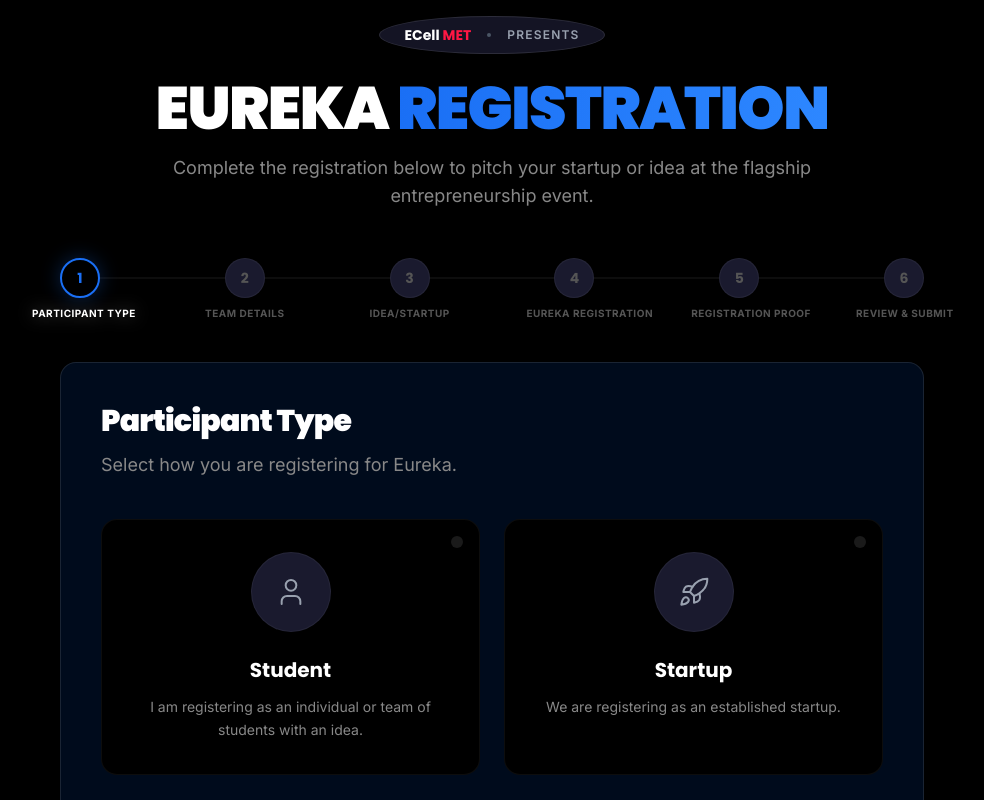
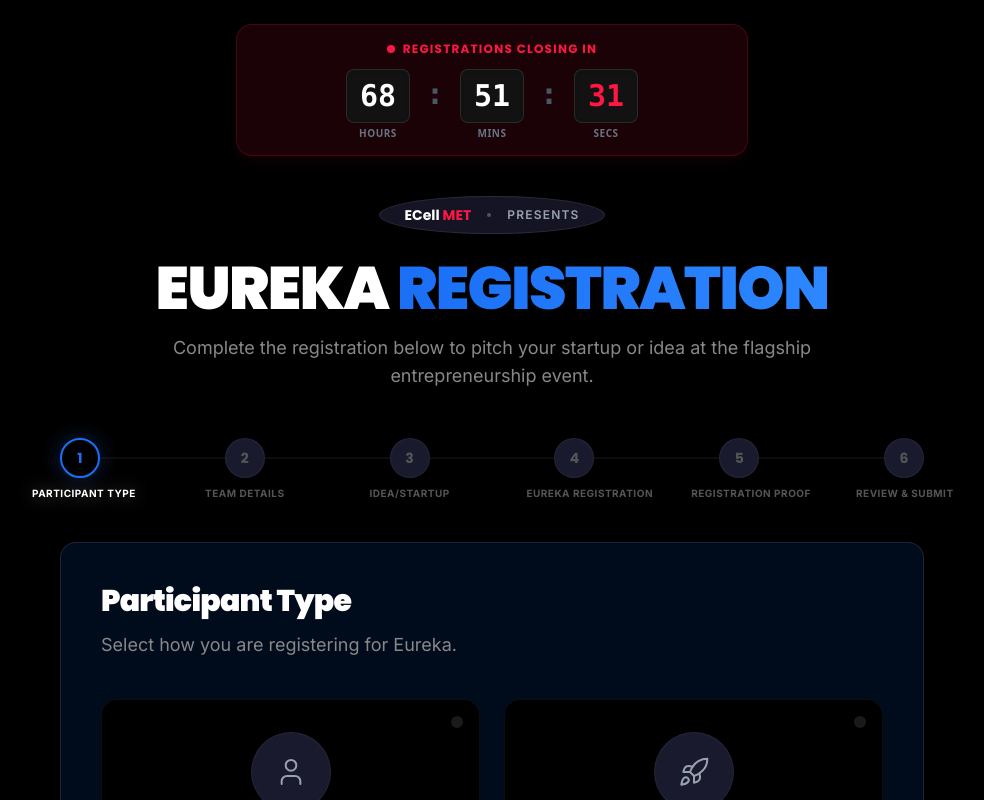
Before and after one commit to Relvixx/Eurekha_Registration_Form, a Next.js app: page /eureka in a window 1280 px wide. Shown: the top 800 px of the page, without its empty margins (148-1132 px from the left). Built offline with nearby package versions, Linux system fonts and the light colour scheme.

Commit message:
feat: add registration pages and a countdown timer component with automatic deadline handling

```diff
--- a/src/app/eureka/page.tsx
+++ b/src/app/eureka/page.tsx
@@ -1,12 +1,12 @@
 import { Metadata } from 'next';
 import FormShell from '@/components/eureka-form/FormShell';
+import SiteFooter from '@/components/layout/SiteFooter';
+import CountdownTimer from '@/components/layout/CountdownTimer';
 
 export const metadata: Metadata = {
   title: 'Eureka Registration Form | E-Cell MET',
   description: 'Step-by-step registration form for Eureka startup and student tracks.',
 };
-
-import SiteFooter from '@/components/layout/SiteFooter';
 
 export default function EurekaRegistrationPage() {
   // Check if current time is past August 19, 2026, 5:00 PM IST
@@ -49,7 +49,10 @@ export default function EurekaRegistrationPage() {
             </div>
           </div>
         ) : (
-          <FormShell />
+          <div className="w-full flex-1 pt-6">
+            <CountdownTimer deadline="2026-08-19T17:00:00+05:30" />
+            <FormShell />
+          </div>
         )}
       </div>
 
--- a/src/app/register-now/page.tsx
+++ b/src/app/register-now/page.tsx
@@ -1,6 +1,7 @@
 import React from 'react';
 import type { Metadata } from 'next';
 import ImmediateRegistrationForm from '@/components/short-form/ImmediateRegistrationForm';
+import CountdownTimer from '@/components/layout/CountdownTimer';
 
 export const metadata: Metadata = {
   title: "Register Now | Eureka - Asia's Largest Startup Launchpad",
@@ -55,7 +56,10 @@ export default function RegisterNowPage() {
             </div>
           </div>
         ) : (
-          <ImmediateRegistrationForm />
+          <>
+            <CountdownTimer deadline="2026-08-19T17:00:00+05:30" />
+            <ImmediateRegistrationForm />
+          </>
         )}
       </div>
     </div>
--- /dev/null
+++ b/src/components/layout/CountdownTimer.tsx
@@ -0,0 +1,78 @@
+"use client";
+
+import { useEffect, useState } from 'react';
+
+interface CountdownTimerProps {
+  deadline: string;
+}
+
+export default function CountdownTimer({ deadline }: CountdownTimerProps) {
+  const [timeLeft, setTimeLeft] = useState<{ hours: number; minutes: number; seconds: number } | null>(null);
+
+  useEffect(() => {
+    const target = new Date(deadline).getTime();
+
+    const calculateTimeLeft = () => {
+      const now = new Date().getTime();
+      const difference = target - now;
+
+      if (difference <= 0) {
+        // If time is up, refresh the page to trigger the server component's closed state
+        window.location.reload();
+        return null;
+      }
+
+      return {
+        hours: Math.floor((difference / (1000 * 60 * 60))),
+        minutes: Math.floor((difference / 1000 / 60) % 60),
+        seconds: Math.floor((difference / 1000) % 60),
+      };
+    };
+
+    // Initial calculation
+    setTimeLeft(calculateTimeLeft());
+
+    const timer = setInterval(() => {
+      setTimeLeft(calculateTimeLeft());
+    }, 1000);
+
+    return () => clearInterval(timer);
+  }, [deadline]);
+
+  if (!timeLeft) return null; // Avoid hydration mismatch and loading state
+
+  return (
+    <div className="flex flex-col items-center justify-center p-4 mb-6 bg-[#FF1744]/10 border border-[#FF1744]/20 rounded-2xl mx-auto w-full max-w-lg shadow-lg shadow-[#FF1744]/5 animate-in fade-in zoom-in duration-500">
+      <div className="text-[#FF1744] text-xs font-bold uppercase tracking-widest mb-3 flex items-center gap-2">
+        <span className="relative flex h-2 w-2">
+          <span className="animate-ping absolute inline-flex h-full w-full rounded-full bg-[#FF1744] opacity-75"></span>
+          <span className="relative inline-flex rounded-full h-2 w-2 bg-[#FF1744]"></span>
+        </span>
+        Registrations Closing In
+      </div>
+
+      <div className="flex items-center gap-4 text-white font-mono text-3xl font-bold">
+        <div className="flex flex-col items-center w-16">
+          <span className="bg-[#121212] border border-white/10 rounded-lg w-full text-center py-2 shadow-inner">
+            {timeLeft.hours.toString().padStart(2, '0')}
+          </span>
+          <span className="text-[10px] text-gray-500 mt-1 uppercase tracking-wider font-sans">Hours</span>
+        </div>
+        <span className="text-gray-600 pb-5">:</span>
+        <div className="flex flex-col items-center w-16">
+          <span className="bg-[#121212] border border-white/10 rounded-lg w-full text-center py-2 shadow-inner">
+            {timeLeft.minutes.toString().padStart(2, '0')}
+          </span>
+          <span className="text-[10px] text-gray-500 mt-1 uppercase tracking-wider font-sans">Mins</span>
+        </div>
+        <span className="text-gray-600 pb-5">:</span>
+        <div className="flex flex-col items-center w-16">
+          <span className="bg-[#121212] border border-white/10 rounded-lg w-full text-center py-2 text-[#FF1744] shadow-inner">
+            {timeLeft.seconds.toString().padStart(2, '0')}
+          </span>
+          <span className="text-[10px] text-gray-500 mt-1 uppercase tracking-wider font-sans">Secs</span>
+        </div>
+      </div>
+    </div>
+  );
+}
```
